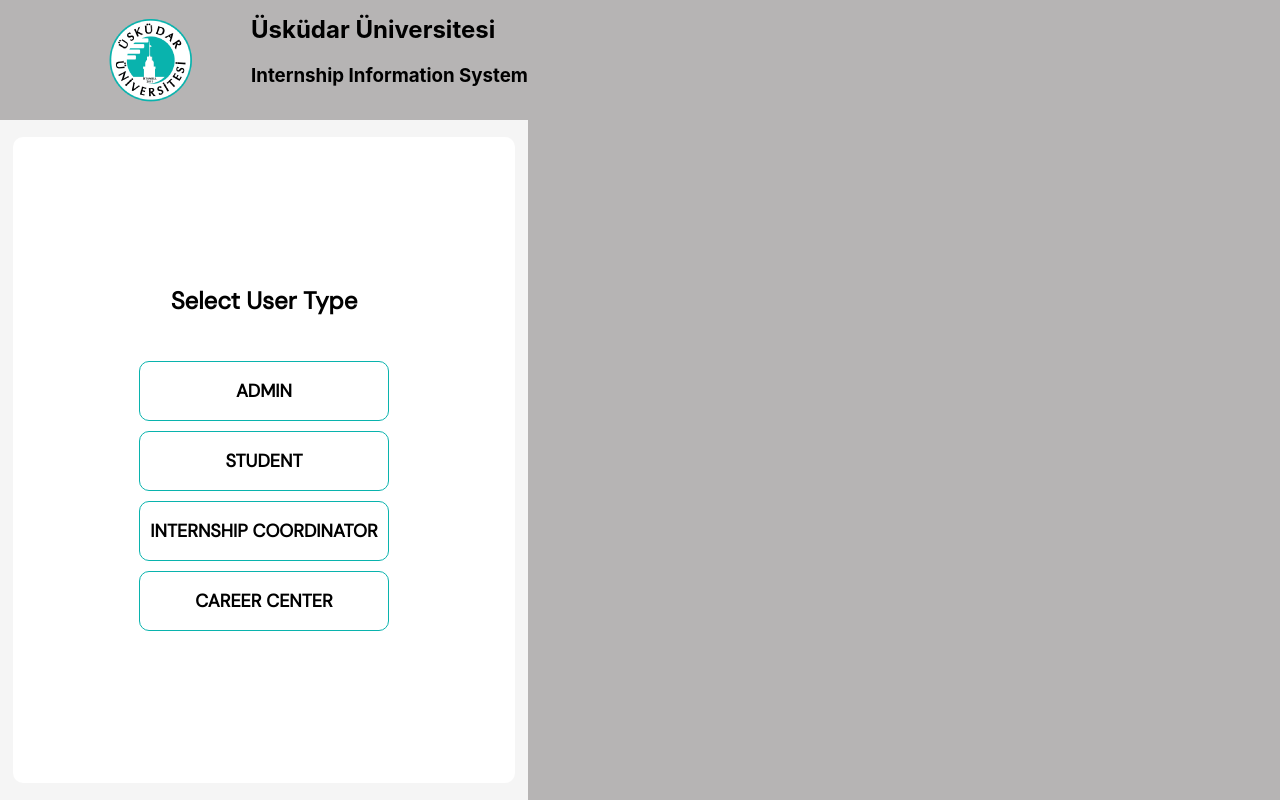
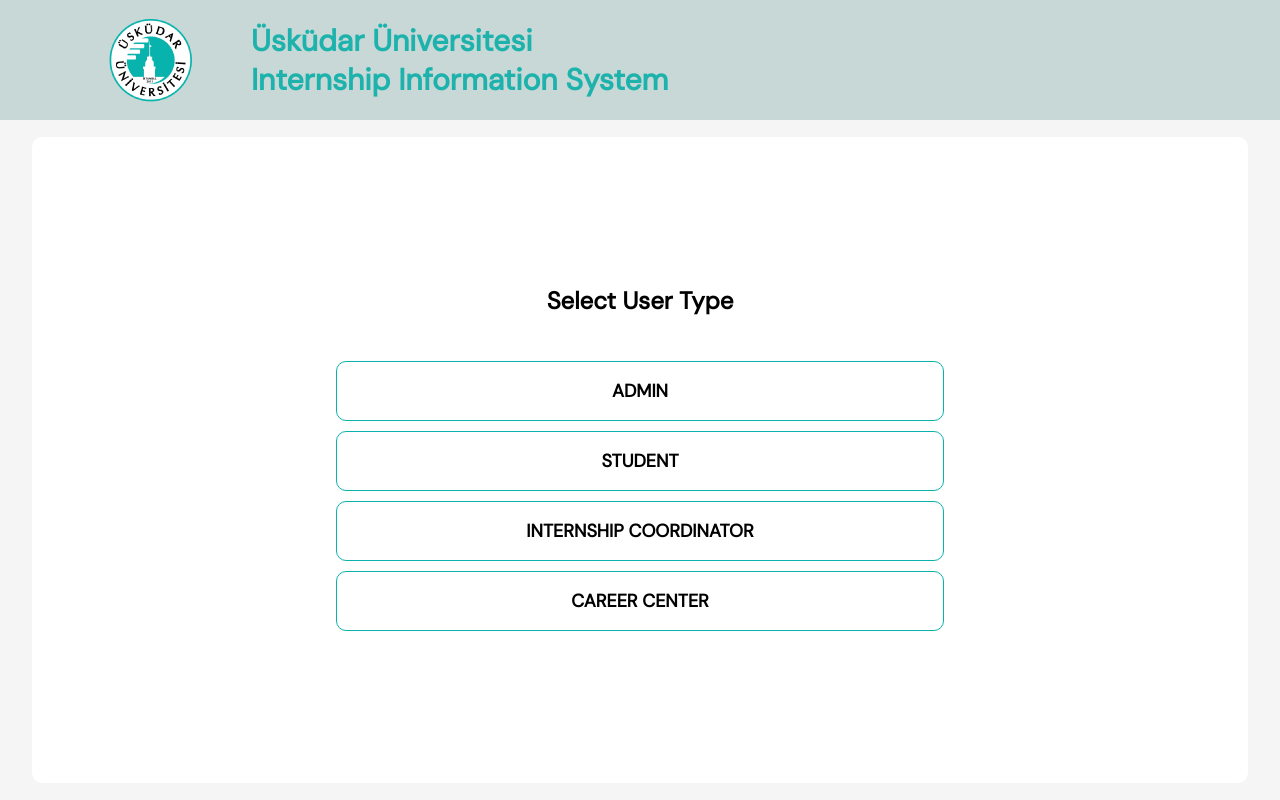
Before and after one commit to khaldoon9kh/internship_Website, a React (Create React App) app: page / in a window 1280 px wide. Built offline with nearby package versions, Linux system fonts and the light colour scheme.

Commit message:
fix headerLogin

```diff
--- a/src/App.css
+++ b/src/App.css
@@ -1,16 +1,21 @@
 .App {
   text-align: center;
   margin-top: 50;
+  font-family: 'DM Sans';
 }
-/* #root {
-  background-color: red;
-  flex-grow: 1;
-} */
+.wrapper_notLogged{
+  display: flex;
+  flex-direction: column;
+  min-width: 100vw;
+  min-height: 100vh;
+  background-color: #C8D8D7;
+}
 .wrapper {
   display: flex;
   flex-direction: row;
   flex-grow: 1;
   height: 100%;
+  min-width: 100vw;
   min-height: 100vh;
   background-color: #C8D8D7;
 }
--- a/src/App.js
+++ b/src/App.js
@@ -66,11 +66,13 @@
   if (!logedIn){
     return(
       <Router>
+        <div className="wrapper_notLogged">
         <HeaderLogin/>
         <Routes>
           <Route path="/" element={<UserSelector />} />
           <Route path="/login/:userType" element={<LoginPage />} />
         </Routes>
+        </div>
       </Router>
     )
   }else{
@@ -100,7 +102,7 @@
                       :
                       userType === "student"
                       ?
-                      <AnnouncPage />
+                      <ProfileForm />
                       :
                       userType === "careerCenter"
                       ?
--- a/src/component/headerLogin/index.css
+++ b/src/component/headerLogin/index.css
@@ -2,6 +2,14 @@
   display: flex;
   align-items: center;
   height: 15vh;
+  background-color: #C8D8D7;
+}
+.headerLogin h2, h3 {
+  margin: 0px;
+  font-family: 'DM Sans';
+  font-size: 30px;
+  font-weight: bold;
+  color: #1DB2AC;
 }
 
 .uniLogo {
```
